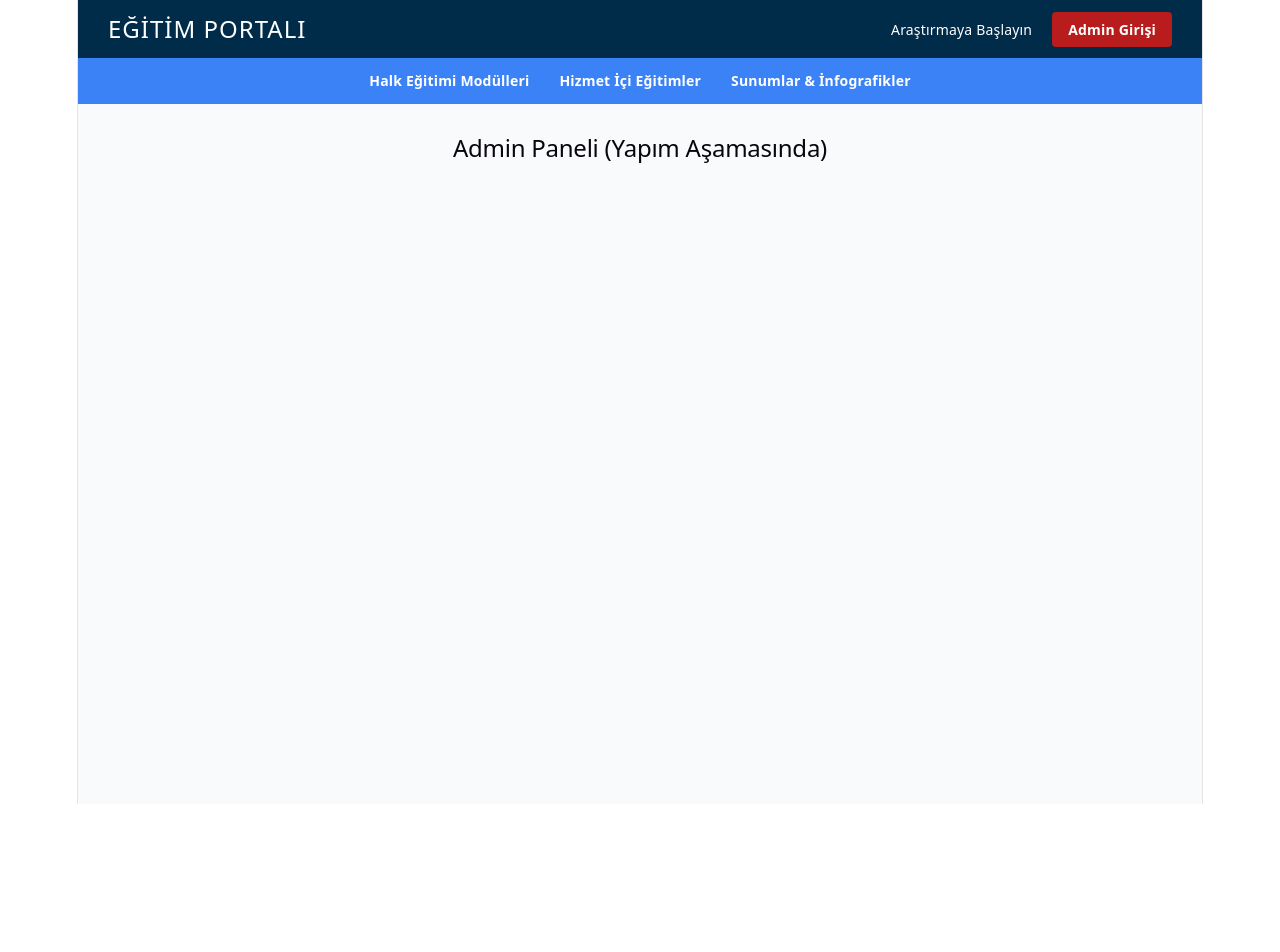
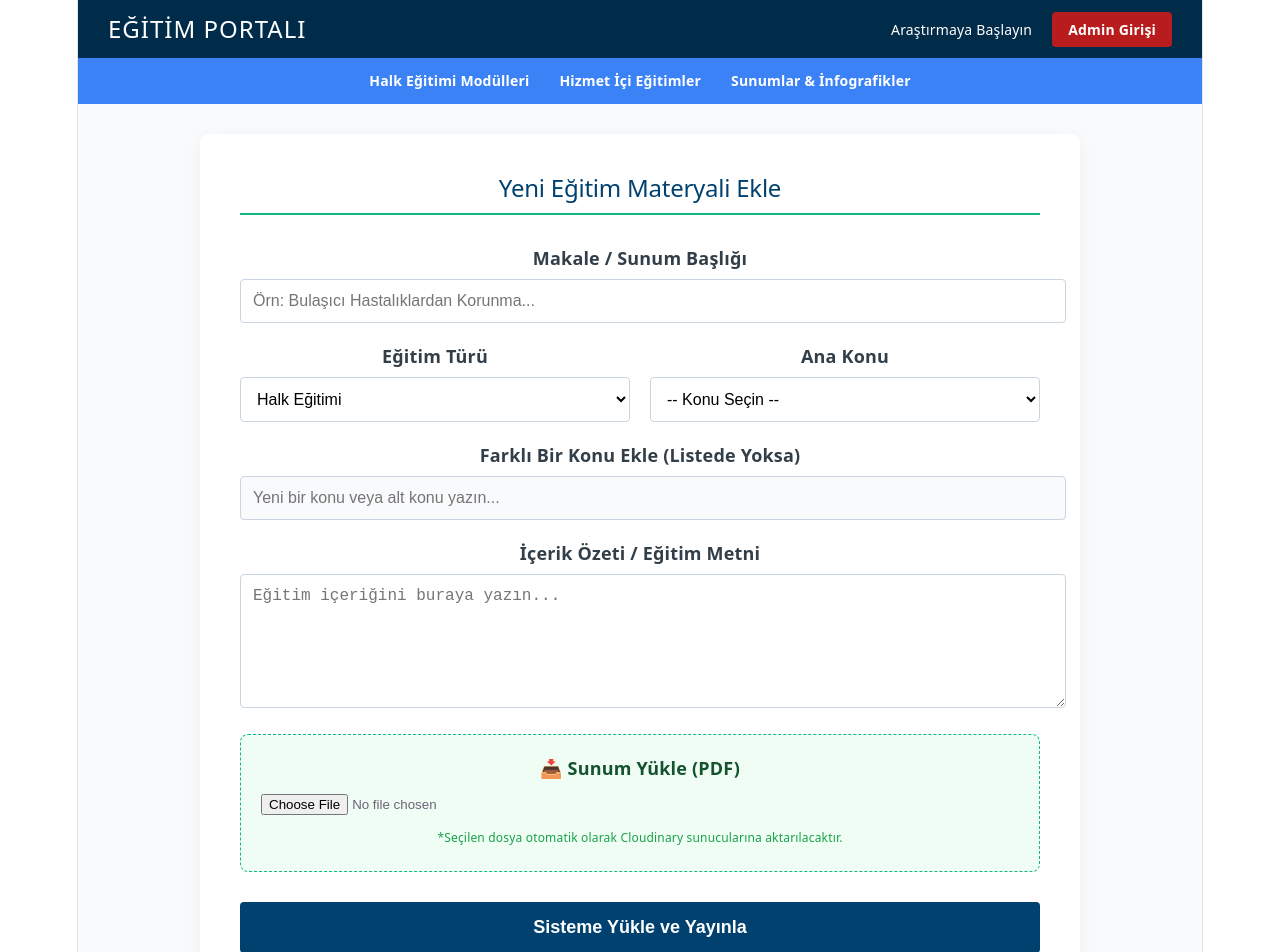
Before and after one commit to mgulaydr-svg/egitim-portali, a React (Vite) app: page /admin in a window 1280 px wide. Shown: the top 952 px of the page. Before the commit the page ends 804 px from the top, so only its background shows below. Built offline with nearby package versions, Linux system fonts and the light colour scheme.

Commit message:
Admin sayfası oluştu

```diff
--- a/src/App.tsx
+++ b/src/App.tsx
@@ -1,7 +1,8 @@
 import React from 'react';
 import { BrowserRouter, Routes, Route } from 'react-router-dom';
 import Navbar from './components/Navbar';
-import Home from './pages/Home'; // Home sayfasını içeri aldık
+import Home from './pages/Home';
+import Admin from './pages/Admin'; // Admin sayfasını import ettik
 
 export default function App() {
   return (
@@ -9,9 +10,9 @@ export default function App() {
       <Navbar />
       <main style={{ padding: '30px', backgroundColor: '#f8fafc', minHeight: '80vh' }}>
         <Routes>
-          {/* Ana dizine (/) gelindiğinde Home bileşenini göster */}
           <Route path="/" element={<Home />} />
-          <Route path="/admin" element={<h2>Admin Paneli (Yapım Aşamasında)</h2>} />
+          {/* Admin panelini Route'a bağladık */}
+          <Route path="/admin" element={<Admin />} />
         </Routes>
       </main>
     </BrowserRouter>
--- /dev/null
+++ b/src/pages/Admin.jsx
@@ -0,0 +1,111 @@
+import React, { useState } from 'react';
+
+export default function Admin() {
+  const [title, setTitle] = useState('');
+  const [content, setContent] = useState('');
+  const [category, setCategory] = useState('Halk Eğitimi');
+  const [topic, setTopic] = useState('');
+  const [customTopic, setCustomTopic] = useState('');
+  const [pdfFile, setPdfFile] = useState(null);
+
+  // Sahte (Mock) Kaydetme İşlemi
+  const handleSave = (e) => {
+    e.preventDefault();
+    const finalTopic = customTopic || topic || 'Genel';
+    alert(`Başarıyla Kaydedildi!\n\nBaşlık: ${title}\nKategori: ${category}\nKonu: ${finalTopic}\nDosya: ${pdfFile ? pdfFile.name : 'Yok'}`);
+    // İleride burası Firebase ve Cloudinary'ye bağlanacak
+  };
+
+  return (
+    <div style={{ maxWidth: '800px', margin: '0 auto', backgroundColor: 'white', padding: '40px', borderRadius: '8px', boxShadow: '0 4px 15px rgba(0,0,0,0.05)' }}>
+      <h2 style={{ color: '#004170', borderBottom: '2px solid #10b981', paddingBottom: '10px', marginBottom: '30px' }}>
+        Yeni Eğitim Materyali Ekle
+      </h2>
+
+      <form onSubmit={handleSave} style={{ display: 'flex', flexDirection: 'column', gap: '20px' }}>
+
+        {/* Başlık */}
+        <div>
+          <label style={{ display: 'block', fontWeight: 'bold', marginBottom: '8px', color: '#333f48' }}>Makale / Sunum Başlığı</label>
+          <input
+            type="text"
+            required
+            placeholder="Örn: Bulaşıcı Hastalıklardan Korunma..."
+            onChange={e => setTitle(e.target.value)}
+            style={{ width: '100%', padding: '12px', borderRadius: '4px', border: '1px solid #cbd5e1', fontSize: '16px' }}
+          />
+        </div>
+
+        <div style={{ display: 'flex', gap: '20px' }}>
+          {/* Kategori (Halk Eğitimi / Hizmet İçi) */}
+          <div style={{ flex: 1 }}>
+            <label style={{ display: 'block', fontWeight: 'bold', marginBottom: '8px', color: '#333f48' }}>Eğitim Türü</label>
+            <select
+              onChange={e => setCategory(e.target.value)}
+              style={{ width: '100%', padding: '12px', borderRadius: '4px', border: '1px solid #cbd5e1', fontSize: '16px', backgroundColor: 'white' }}
+            >
+              <option value="Halk Eğitimi">Halk Eğitimi</option>
+              <option value="Hizmet İçi Eğitim">Hizmet İçi Eğitim</option>
+            </select>
+          </div>
+
+          {/* Konu Seçimi */}
+          <div style={{ flex: 1 }}>
+            <label style={{ display: 'block', fontWeight: 'bold', marginBottom: '8px', color: '#333f48' }}>Ana Konu</label>
+            <select
+              onChange={e => setTopic(e.target.value)}
+              style={{ width: '100%', padding: '12px', borderRadius: '4px', border: '1px solid #cbd5e1', fontSize: '16px', backgroundColor: 'white' }}
+            >
+              <option value="">-- Konu Seçin --</option>
+              <option value="Sağlık Okuryazarlığı">Sağlık Okuryazarlığı</option>
+              <option value="Salgın Yönetimi">Salgın Yönetimi</option>
+              <option value="İlk Yardım">İlk Yardım</option>
+            </select>
+          </div>
+        </div>
+
+        {/* Dinamik Alt Konu Ekleme */}
+        <div>
+          <label style={{ display: 'block', fontWeight: 'bold', marginBottom: '8px', color: '#333f48' }}>Farklı Bir Konu Ekle (Listede Yoksa)</label>
+          <input
+            type="text"
+            placeholder="Yeni bir konu veya alt konu yazın..."
+            onChange={e => setCustomTopic(e.target.value)}
+            style={{ width: '100%', padding: '12px', borderRadius: '4px', border: '1px solid #cbd5e1', fontSize: '16px', backgroundColor: '#f8fafc' }}
+          />
+        </div>
+
+        {/* Metin Editörü (Şimdilik Textarea, ileride Zengin Metin) */}
+        <div>
+          <label style={{ display: 'block', fontWeight: 'bold', marginBottom: '8px', color: '#333f48' }}>İçerik Özeti / Eğitim Metni</label>
+          <textarea
+            rows="6"
+            placeholder="Eğitim içeriğini buraya yazın..."
+            onChange={e => setContent(e.target.value)}
+            style={{ width: '100%', padding: '12px', borderRadius: '4px', border: '1px solid #cbd5e1', fontSize: '16px', resize: 'vertical' }}
+          ></textarea>
+        </div>
+
+        {/* Cloudinary PDF Yükleme Alanı */}
+        <div style={{ backgroundColor: '#f0fdf4', padding: '20px', borderRadius: '8px', border: '1px dashed #10b981' }}>
+          <label style={{ display: 'block', fontWeight: 'bold', marginBottom: '8px', color: '#14532d' }}>📥 Sunum Yükle (PDF)</label>
+          <input
+            type="file"
+            accept=".pdf"
+            onChange={e => setPdfFile(e.target.files[0])}
+            style={{ width: '100%', cursor: 'pointer' }}
+          />
+          <p style={{ margin: '10px 0 0 0', fontSize: '12px', color: '#16a34a' }}>*Seçilen dosya otomatik olarak Cloudinary sunucularına aktarılacaktır.</p>
+        </div>
+
+        {/* Kaydet Butonu */}
+        <button
+          type="submit"
+          style={{ backgroundColor: '#004170', color: 'white', padding: '15px', border: 'none', borderRadius: '4px', fontSize: '18px', fontWeight: 'bold', cursor: 'pointer', marginTop: '10px' }}
+        >
+          Sisteme Yükle ve Yayınla
+        </button>
+      </form>
+    </div>
+  );
+}
```
